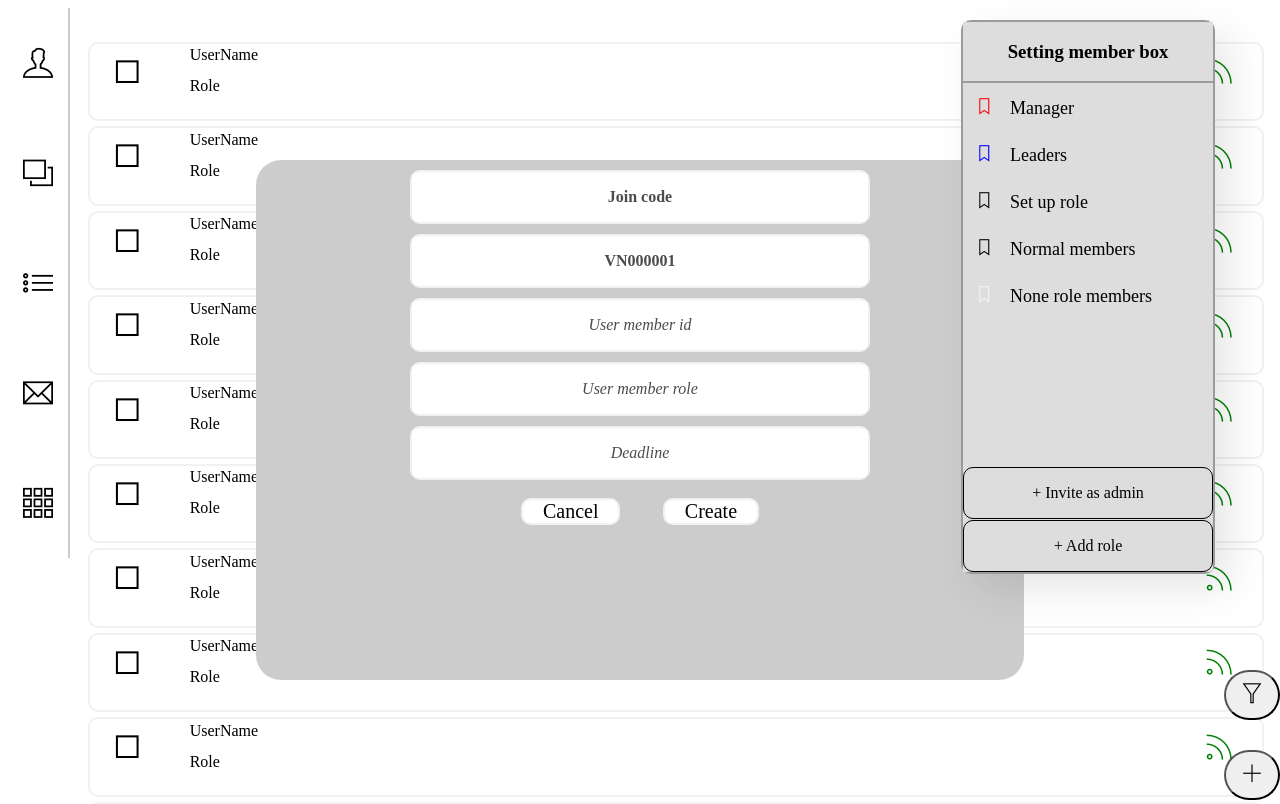
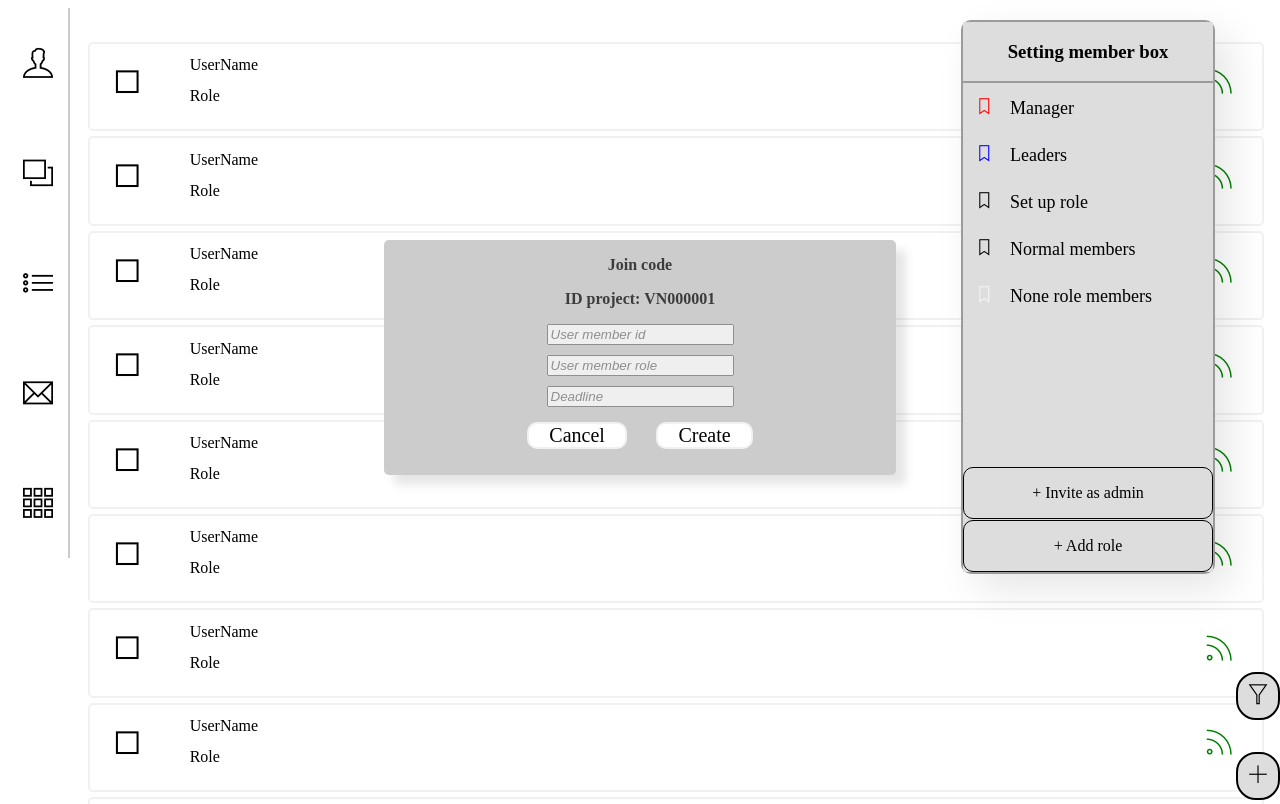
Before and after one commit to KaiDong644/PAS-project, a website: page public/Members.html in a window 1280 px wide. Shown: the top 804 px of the page. Drawn offline with Linux system fonts and the light colour scheme.

Commit message:
fix bug member

```diff
--- a/public/Members.html
+++ b/public/Members.html
@@ -104,27 +104,27 @@
 
 
 
-        <button class="plus">
+        <div class="plus">
             <p class="iconPlus"><i class="ti-plus"></i></p>
-        </button>
+        </div>
 
 
         <div class="createTaskBox"> <!--bang tao task moi -->
             <div class="add-member-content"> <!--noi dung nhap-->
-                <div class="infomationBox">
+                <div class="informationBox">
                     <p class="joinCode">Join code</p> <!--tieu de bang-->
                 </div>
-                <div class="infomationBox">
-                    <p class="idProject">VN000001</p>
+                <div class="informationBox">
+                    <p class="idProject">ID project: VN000001</p>
                 </div>
-                <div class="infomationBox">
-                    <p class="userCode-Task">User member id</p>
+                <div class="informationBox">
+                    <input type="text" class="userCode-Task" placeholder="User member id">
                 </div>
-                <div class="infomationBox">
-                    <p class="typeOfRole">User member role</p>
+                <div class="informationBox">
+                    <input type="text" class="typeOfRole" placeholder="User member role">
                 </div>
-                <div class="infomationBox ">
-                    <p class="deadline">Deadline</p>
+                <div class="informationBox ">
+                    <input type="text" class="deadline" placeholder="Deadline">
                 </div>
             </div>
             <div class="createCancel"> <!-- 2 nut create va cancel -->
@@ -137,9 +137,9 @@
             </div>
         </div>
 
-        <button class="filter">
+        <div class="filter">
             <p class="iconFilter"><i class="ti-filter"></i></p>
-        </button>
+        </div>
         <!-- lam tu day -->
         <div class="settingMemberBox">
 
--- a/src/css/style.css
+++ b/src/css/style.css
@@ -131,12 +131,18 @@ a {
 
 .borderBox-member {
     border: 2px solid #f1f1f1;
-    border-radius: 10px;
+    border-radius: 5px;
     padding-left: 20px;
-    padding-top: 10px;
+    padding-top: 20px;
     padding-bottom: 10px;
     margin-bottom: 5px;
     line-height: 15px;
+}
+
+.borderBox-member:hover{
+    border: 2px solid #000;
+    box-shadow: 10px 1px 10px rgba(0, 0, 0, 0.1);
+    cursor: pointer;
 }
 
 .name-Role-member {
@@ -157,13 +163,28 @@ a {
 }
 
 .plus,
-.filter {
-    border-radius: 25px;
+.filter{
+    background-color: #ddd;
+    border: 2px solid #000;
+    border-radius: 20px;
     float: right;
     font-size: 20px;
     position: fixed;
     bottom: 0;
     right: 0;
+}
+
+
+.plus:hover{
+    background-color: #c7c7c7;
+    color: #3b3b3b;
+    cursor: pointer;
+}
+
+.filter:hover{
+    background-color: #8a8989;
+    color: #3b3b3b;
+    cursor: pointer;
 }
 
 .filter {
@@ -175,16 +196,22 @@ a {
     margin: 10px 10px;
 }
 
-.createTaskBox {
-    height: 65%;
+.content .createTaskBox{
+    text-align: center;
+    height: auto;
     position: fixed;
     background-color: #ccc;
-    border-radius: 25px;
-    left: 20%;
-    top: 20%;
+    box-shadow: 10px 10px 10px rgba(0, 0, 0, 0.1);
+    border-radius: 5px;
+    left: 30%;
+    top: 30%;
     bottom: auto;
-    right: 20%;
+    right: 30%;
     text-align: center;
+}
+
+.informationBox{
+    margin-bottom: 10px;
 }
 
 .add-member-content {
@@ -212,7 +239,6 @@ a {
     border: 2px solid #f1f1f1;
     border-radius: 10px;
     background-color: white;
-    align-items: center;
     padding: 0 20px;
     margin-top: 1%;
     margin-bottom: 5%;
```
